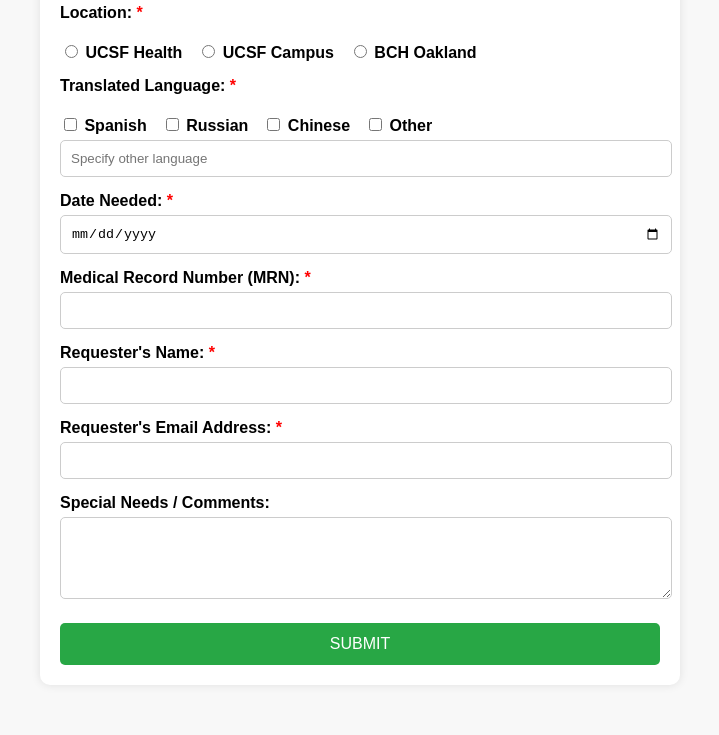
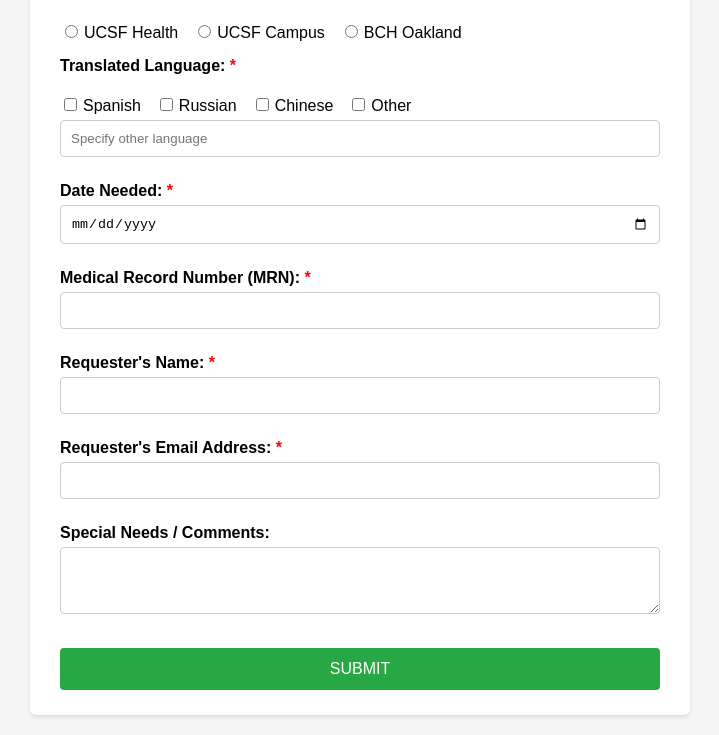
Before and after one commit to jasonsilvarudberg/ucsf-dci-translation-form, a plain HTML site: page index.html in a window 1280 px wide. Shown: the part 156-891 px from the top of the page, without its empty margins (280-999 px from the left). Before the commit the page ends 869 px from the top, so only its background shows below. Drawn offline with Linux system fonts and the light colour scheme.

Commit message:
Add files via upload

```diff
--- a/index.html
+++ b/index.html
@@ -2,74 +2,77 @@
 <!DOCTYPE html>
 <html lang="en">
 <head>
-    <meta charset="UTF-8">
-    <title>UCSF Discharge Instructions Translation Request</title>
-    <meta name="viewport" content="width=device-width, initial-scale=1">
+  <meta charset="UTF-8" />
+  <meta name="viewport" content="width=device-width, initial-scale=1.0"/>
+  <title>UCSF Translation Request</title>
   <style>
     body {
       font-family: Arial, sans-serif;
-            background-color: #f8f8f8;
+      background-color: #f5f5f5;
+      margin: 0;
       padding: 20px;
     }
-
     .container {
+      background-color: #fff;
       max-width: 600px;
-            margin: auto;
-            background: white;
-            padding: 20px;
-            border-radius: 10px;
-            box-shadow: 0px 0px 10px rgba(0,0,0,0.1);
+      margin: 0 auto;
+      padding: 25px 30px;
+      border-radius: 6px;
+      box-shadow: 0 2px 4px rgba(0,0,0,0.1);
     }
-
     h2 {
       text-align: center;
+      margin-top: 0;
     }
-
     p.description {
       text-align: center;
+      font-size: 14px;
       margin-top: -10px;
-            margin-bottom: 20px;
-            font-size: 15px;
+      margin-bottom: 25px;
     }
-
     label {
+      font-weight: bold;
       display: block;
       margin-top: 15px;
-            font-weight: bold;
     }
-
+    input[type="text"],
+    input[type="email"],
+    input[type="date"],
+    textarea {
+      width: 100%;
+      padding: 10px;
+      margin-top: 5px;
+      margin-bottom: 10px;
+      border: 1px solid #ccc;
+      border-radius: 4px;
+      box-sizing: border-box;
+    }
+    input[type="radio"],
+    input[type="checkbox"] {
+      margin-right: 6px;
+    }
     .inline-group {
       display: flex;
       flex-wrap: wrap;
       gap: 15px;
       margin-top: 5px;
     }
-
-        input[type="text"],
-        input[type="email"],
-        input[type="date"],
-        textarea {
-            width: calc(100% - 10px);
-            padding: 10px;
-            margin-top: 5px;
-            border: 1px solid #ccc;
-            border-radius: 5px;
+    .inline-group label {
+      font-weight: normal;
     }
-
-        input[type="submit"] {
+    .submit-btn {
+      width: 100%;
       background-color: #28a745;
       color: white;
+      padding: 12px;
       border: none;
-            padding: 12px 20px;
+      border-radius: 4px;
       font-size: 16px;
       cursor: pointer;
-            width: 100%;
       margin-top: 20px;
-            border-radius: 5px;
     }
-
-        .asterisk {
-            color: red;
+    .submit-btn:hover {
+      background-color: #218838;
     }
   </style>
 </head>
@@ -81,38 +84,38 @@
     </p>
 
     <form>
-            <label>Location: <span class="asterisk">*</span></label>
+      <label>Location: <span style="color: red">*</span></label>
       <div class="inline-group">
-                <label><input type="radio" name="location" value="UCSF Health"> UCSF Health</label>
-                <label><input type="radio" name="location" value="UCSF Campus"> UCSF Campus</label>
-                <label><input type="radio" name="location" value="BCH Oakland"> BCH Oakland</label>
+        <label><input type="radio" name="location" value="UCSF Health">UCSF Health</label>
+        <label><input type="radio" name="location" value="UCSF Campus">UCSF Campus</label>
+        <label><input type="radio" name="location" value="BCH Oakland">BCH Oakland</label>
       </div>
 
-            <label>Translated Language: <span class="asterisk">*</span></label>
+      <label>Translated Language: <span style="color: red">*</span></label>
       <div class="inline-group">
-                <label><input type="checkbox" name="language" value="Spanish"> Spanish</label>
-                <label><input type="checkbox" name="language" value="Russian"> Russian</label>
-                <label><input type="checkbox" name="language" value="Chinese"> Chinese</label>
-                <label><input type="checkbox" name="language" value="Other"> Other</label>
+        <label><input type="checkbox" name="language" value="Spanish">Spanish</label>
+        <label><input type="checkbox" name="language" value="Russian">Russian</label>
+        <label><input type="checkbox" name="language" value="Chinese">Chinese</label>
+        <label><input type="checkbox" name="language" value="Other">Other</label>
       </div>
-            <input type="text" name="other_language" placeholder="Specify other language">
+      <input type="text" name="other-language" placeholder="Specify other language" />
 
-            <label>Date Needed: <span class="asterisk">*</span></label>
-            <input type="date" name="date_needed">
+      <label>Date Needed: <span style="color: red">*</span></label>
+      <input type="date" name="date-needed" />
 
-            <label>Medical Record Number (MRN): <span class="asterisk">*</span></label>
-            <input type="text" name="mrn">
+      <label>Medical Record Number (MRN): <span style="color: red">*</span></label>
+      <input type="text" name="mrn" />
 
-            <label>Requester's Name: <span class="asterisk">*</span></label>
-            <input type="text" name="requester_name">
+      <label>Requester's Name: <span style="color: red">*</span></label>
+      <input type="text" name="requester-name" />
 
-            <label>Requester's Email Address: <span class="asterisk">*</span></label>
-            <input type="email" name="requester_email">
+      <label>Requester's Email Address: <span style="color: red">*</span></label>
+      <input type="email" name="requester-email" />
 
       <label>Special Needs / Comments:</label>
-            <textarea rows="4"></textarea>
+      <textarea name="comments" rows="3"></textarea>
 
-            <input type="submit" value="SUBMIT">
+      <button type="submit" class="submit-btn">SUBMIT</button>
     </form>
   </div>
 </body>
```
Lines whose indentation alone changed are shown as unchanged.
